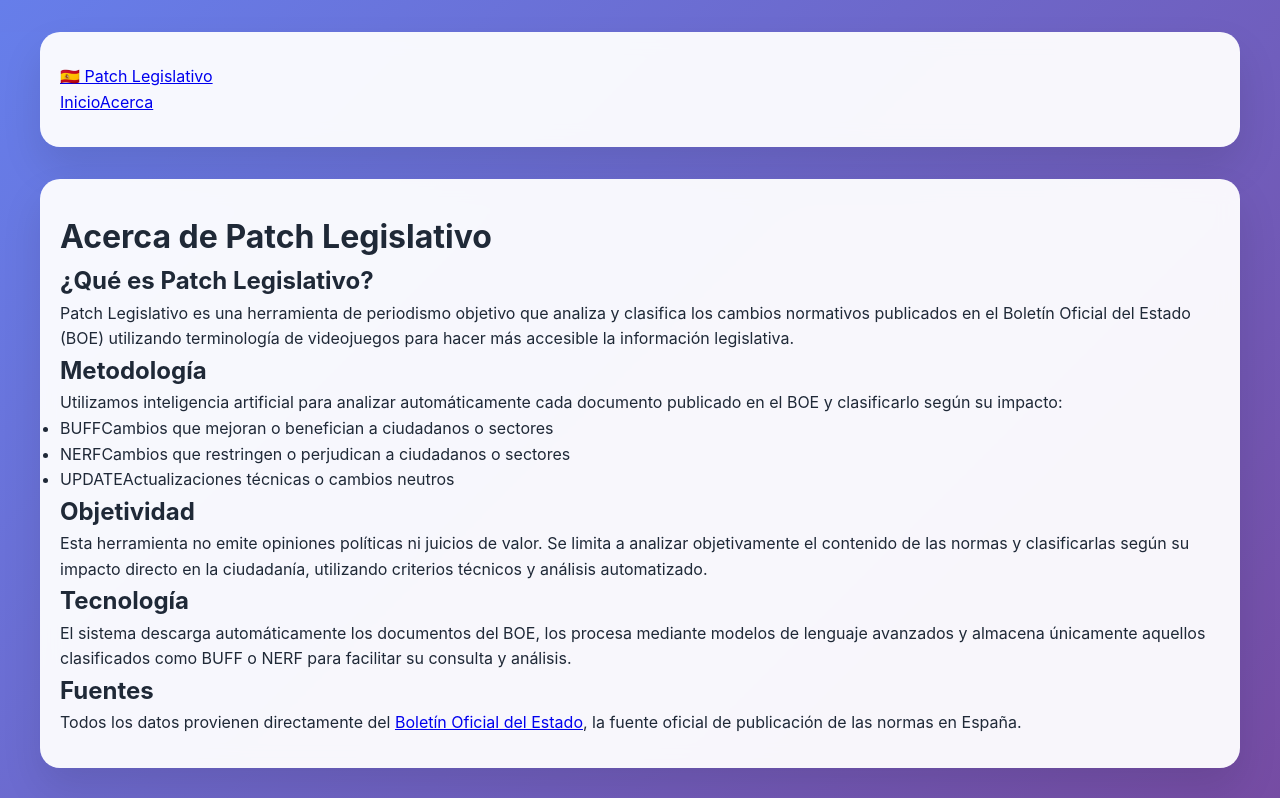
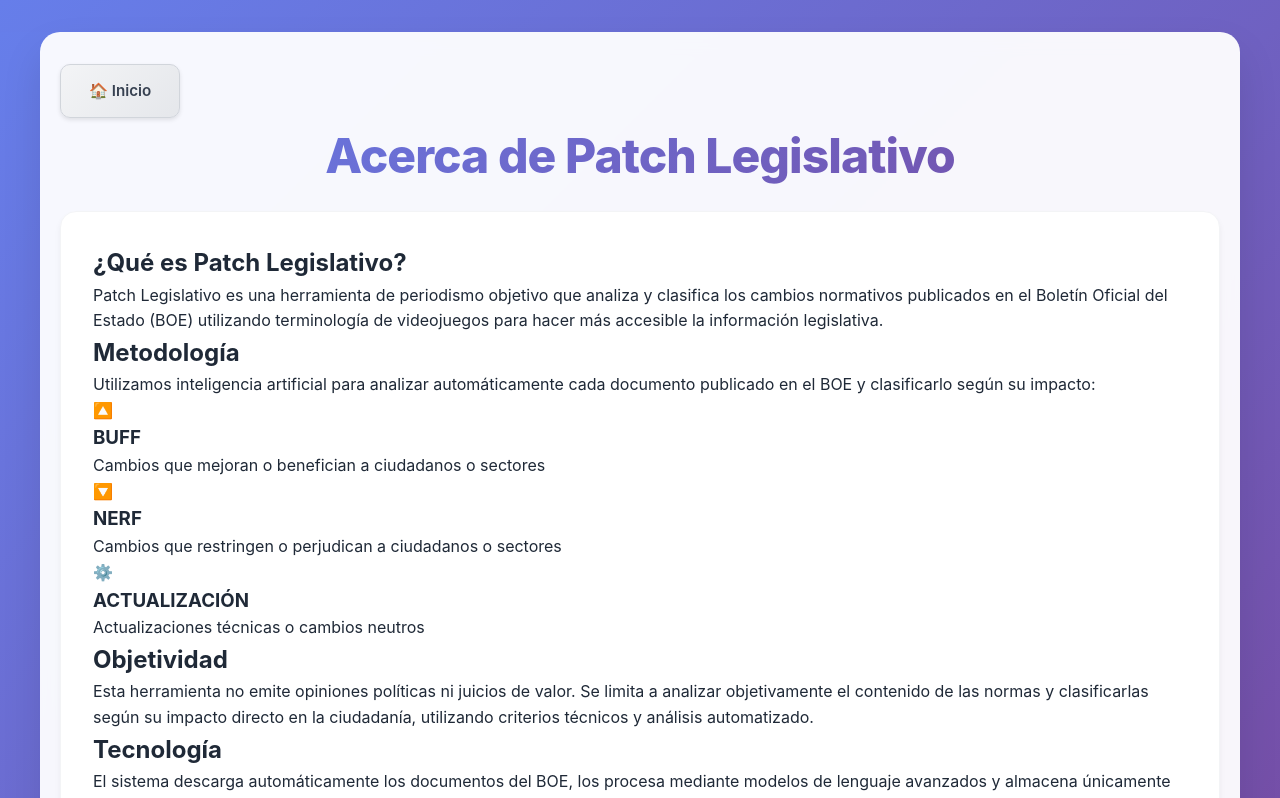
Before and after one commit to guillermop2002/Patch-Boe, a Next.js app: page /acerca in a window 1280 px wide. Shown: the top 798 px of the page. Built offline with nearby package versions, Linux system fonts and the light colour scheme.

Commit message:
Redisenar pagina Acerca con glassmorphism

```diff
--- a/src/app/acerca/page.tsx
+++ b/src/app/acerca/page.tsx
@@ -1,19 +1,24 @@
-import Header from '../../components/Header';
-
 export default function Acerca() {
   return (
-    <div className="min-h-screen bg-gray-50">
-      <Header />
+    <main className="container">
+      {/* Navegación */}
+      <div className="text-center mb-6">
+        <a
+          href="/"
+          className="btn btn-secondary"
+          style={{ display: 'inline-flex', alignItems: 'center', gap: '0.5rem', textDecoration: 'none' }}
+        >
+          🏠 Inicio
+        </a>
+      </div>
 
-      <main className="container mx-auto px-4 py-8">
-        <div className="max-w-4xl mx-auto">
-          <h1 className="text-4xl font-bold text-center mb-8 text-gray-800">
+      <h1 className="main-title">
         Acerca de Patch Legislativo
       </h1>
 
-          <div className="bg-white p-8 rounded-lg shadow-md space-y-6">
-            <section>
-              <h2 className="text-2xl font-semibold mb-4 text-gray-800">¿Qué es Patch Legislativo?</h2>
+      <div className="search-card">
+        <section className="mb-8">
+          <h2 className="text-2xl font-bold mb-4 text-gray-800">¿Qué es Patch Legislativo?</h2>
           <p className="text-gray-600 leading-relaxed">
             Patch Legislativo es una herramienta de periodismo objetivo que analiza y clasifica
             los cambios normativos publicados en el Boletín Oficial del Estado (BOE) utilizando
@@ -21,36 +26,51 @@
           </p>
         </section>
 
-            <section>
-              <h2 className="text-2xl font-semibold mb-4 text-gray-800">Metodología</h2>
-              <p className="text-gray-600 leading-relaxed mb-4">
+        <section className="mb-8">
+          <h2 className="text-2xl font-bold mb-4 text-gray-800">Metodología</h2>
+          <p className="text-gray-600 leading-relaxed mb-6">
             Utilizamos inteligencia artificial para analizar automáticamente cada documento
             publicado en el BOE y clasificarlo según su impacto:
           </p>
-              <ul className="space-y-2 text-gray-600">
-                <li className="flex items-center">
-                  <span className="w-20 px-3 py-1 rounded-full text-sm font-medium text-green-600 bg-green-100 mr-3">
-                    BUFF
-                  </span>
+          <div className="grid grid-cols-1 md:grid-cols-3 gap-4">
+            <div className="bg-gradient-to-br from-green-50 to-green-100 p-6 rounded-xl border border-green-200">
+              <div className="text-center">
+                <div className="inline-flex items-center justify-center w-16 h-16 bg-green-500 rounded-full mb-4">
+                  <span className="text-white font-bold text-xl">🔼</span>
+                </div>
+                <h3 className="font-bold text-green-800 mb-2">BUFF</h3>
+                <p className="text-green-700 text-sm">
                   Cambios que mejoran o benefician a ciudadanos o sectores
-                </li>
-                <li className="flex items-center">
-                  <span className="w-20 px-3 py-1 rounded-full text-sm font-medium text-red-600 bg-red-100 mr-3">
-                    NERF
-                  </span>
+                </p>
+              </div>
+            </div>
+            <div className="bg-gradient-to-br from-red-50 to-red-100 p-6 rounded-xl border border-red-200">
+              <div className="text-center">
+                <div className="inline-flex items-center justify-center w-16 h-16 bg-red-500 rounded-full mb-4">
+                  <span className="text-white font-bold text-xl">🔽</span>
+                </div>
+                <h3 className="font-bold text-red-800 mb-2">NERF</h3>
+                <p className="text-red-700 text-sm">
                   Cambios que restringen o perjudican a ciudadanos o sectores
-                </li>
-                <li className="flex items-center">
-                  <span className="w-20 px-3 py-1 rounded-full text-sm font-medium text-blue-600 bg-blue-100 mr-3">
-                    UPDATE
-                  </span>
+                </p>
+              </div>
+            </div>
+            <div className="bg-gradient-to-br from-blue-50 to-blue-100 p-6 rounded-xl border border-blue-200">
+              <div className="text-center">
+                <div className="inline-flex items-center justify-center w-16 h-16 bg-blue-500 rounded-full mb-4">
+                  <span className="text-white font-bold text-xl">⚙️</span>
+                </div>
+                <h3 className="font-bold text-blue-800 mb-2">ACTUALIZACIÓN</h3>
+                <p className="text-blue-700 text-sm">
                   Actualizaciones técnicas o cambios neutros
-                </li>
-              </ul>
+                </p>
+              </div>
+            </div>
+          </div>
         </section>
 
-            <section>
-              <h2 className="text-2xl font-semibold mb-4 text-gray-800">Objetividad</h2>
+        <section className="mb-8">
+          <h2 className="text-2xl font-bold mb-4 text-gray-800">Objetividad</h2>
           <p className="text-gray-600 leading-relaxed">
             Esta herramienta no emite opiniones políticas ni juicios de valor. Se limita a
             analizar objetivamente el contenido de las normas y clasificarlas según su
@@ -59,8 +79,8 @@
           </p>
         </section>
 
-            <section>
-              <h2 className="text-2xl font-semibold mb-4 text-gray-800">Tecnología</h2>
+        <section className="mb-8">
+          <h2 className="text-2xl font-bold mb-4 text-gray-800">Tecnología</h2>
           <p className="text-gray-600 leading-relaxed">
             El sistema descarga automáticamente los documentos del BOE, los procesa mediante
             modelos de lenguaje avanzados y almacena únicamente aquellos clasificados como
@@ -68,15 +88,15 @@
           </p>
         </section>
 
-            <section>
-              <h2 className="text-2xl font-semibold mb-4 text-gray-800">Fuentes</h2>
+        <section className="mb-8">
+          <h2 className="text-2xl font-bold mb-4 text-gray-800">Fuentes</h2>
           <p className="text-gray-600 leading-relaxed">
             Todos los datos provienen directamente del{' '}
             <a
               href="https://www.boe.es"
               target="_blank"
               rel="noopener noreferrer"
-                  className="text-blue-600 hover:text-blue-800 underline"
+              className="text-blue-600 hover:text-blue-800 underline font-medium"
             >
               Boletín Oficial del Estado
             </a>
@@ -84,8 +104,6 @@
           </p>
         </section>
       </div>
-        </div>
     </main>
-    </div>
   );
 }
```
Lines whose indentation alone changed are shown as unchanged.
